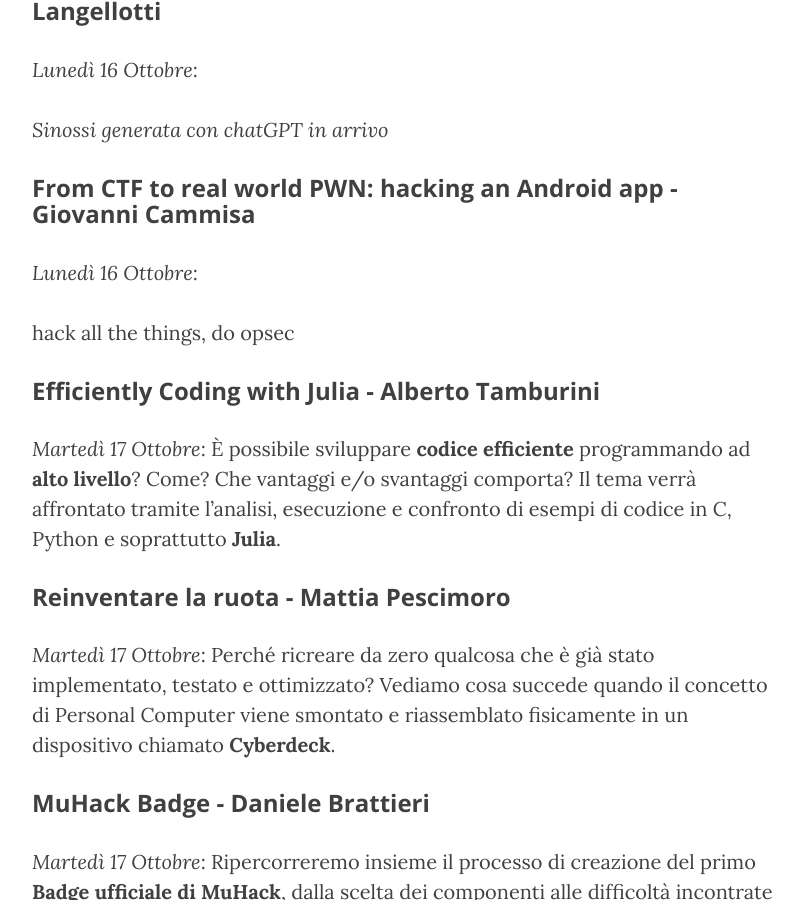
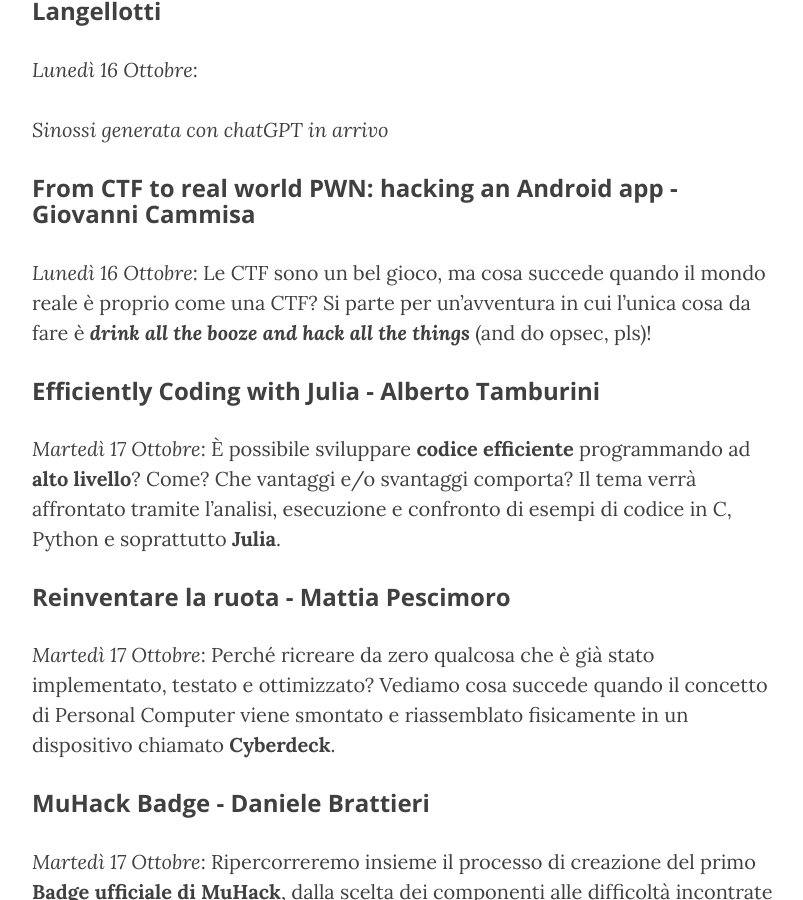
Before and after one commit to muhack/muhack.github.io, a Jekyll site: the page built from _posts/2023-09-12-muhackademy-2k23.md, in a window 1280 px wide and 900 px high, scrolled down 2723 px. Shown: the whole window, without its empty margins (233-1036 px from the left). Built offline with Jekyll 4.4.1, drawn with Linux system fonts in a browser that asks for light colours; some of the changed text lies outside the part shown.

Commit message:
update last muhackademy post

```diff
--- a/_posts/2023-09-12-muhackademy-2k23.md
+++ b/_posts/2023-09-12-muhackademy-2k23.md
@@ -40,9 +40,8 @@
 
 ### __From CTF to real world PWN: hacking an Android app - Giovanni Cammisa__
 
-_Lunedì 16 Ottobre_:
-
-hack all the things, do opsec
+_Lunedì 16 Ottobre_: Le CTF sono un bel gioco, ma cosa succede quando il mondo reale è proprio come una CTF?
+Si parte per un'avventura in cui l'unica cosa da fare è ___drink all the booze and hack all the things___ (and do opsec, pls)!
 
 ### __Efficiently Coding with Julia - Alberto Tamburini__
 
```
Also changed, not shown: other parts of _posts/2023-09-12-muhackademy-2k23.md (+1 -1 lines).
